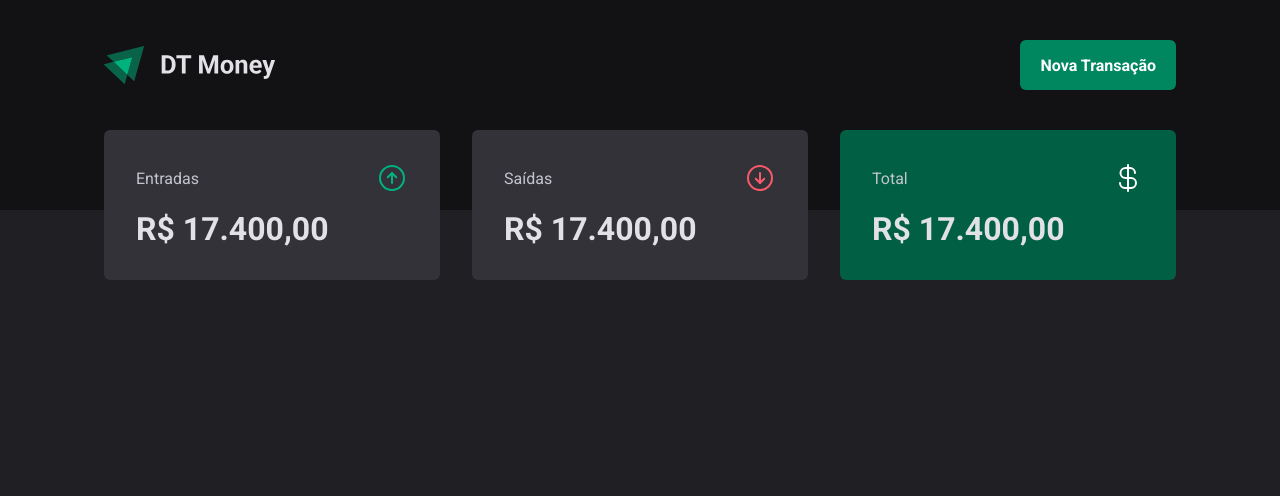
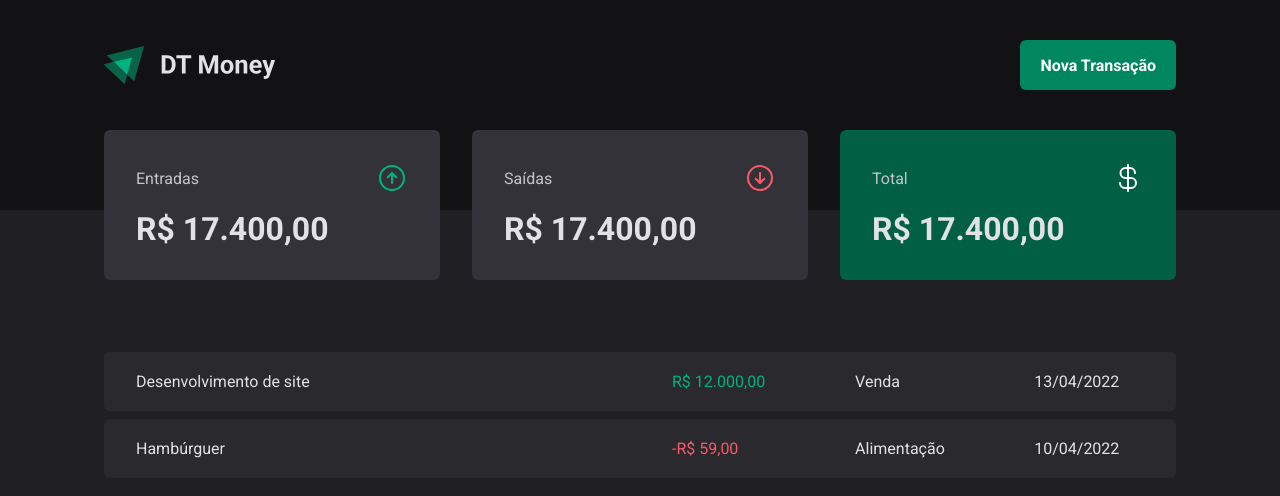
Before and after one commit to CarlosAlexandredevv/Dt-money, a React (Vite) app: page / in a window 1280 px wide. Shown: the top 496 px of the page. Built offline with nearby package versions, Linux system fonts and the light colour scheme.

Commit message:
:lipstick: feat: style transactions table

```diff
--- a/src/pages/Transactions/index.tsx
+++ b/src/pages/Transactions/index.tsx
@@ -1,10 +1,39 @@
 import { Header } from '../../components/Header';
 import { Summary } from '../../components/Summary';
+import {
+  PriceHighlight,
+  TransactionsContainer,
+  TransactionsTable,
+} from './styles';
+
 export function Transactions() {
   return (
     <div>
       <Header />
       <Summary />
+      <TransactionsContainer>
+        <TransactionsTable>
+          <tbody>
+            <tr>
+              <td width="50%">Desenvolvimento de site</td>
+              <td>
+                <PriceHighlight variant="income">R$ 12.000,00</PriceHighlight>
+              </td>
+              <td>Venda</td>
+              <td>13/04/2022</td>
+            </tr>
+
+            <tr>
+              <td width="50%">Hambúrguer</td>
+              <td>
+                <PriceHighlight variant="outcome">-R$ 59,00</PriceHighlight>
+              </td>
+              <td>Alimentação</td>
+              <td>10/04/2022</td>
+            </tr>
+          </tbody>
+        </TransactionsTable>
+      </TransactionsContainer>
     </div>
   );
 }
--- a/src/pages/Transactions/styles.ts
+++ b/src/pages/Transactions/styles.ts
@@ -0,0 +1,34 @@
+import styled from "styled-components";
+export const TransactionsContainer = styled.main`
+  width: 100%;
+  max-width: 1120px;
+  margin: 4rem auto 0;
+  padding: 0 1.5rem;
+`;
+export const TransactionsTable = styled.table`
+  width: 100%;
+  border-collapse: separate;
+  border-spacing: 0 0.5rem;
+  /* margin-top: 1.5rem; */
+
+  td {
+    padding: 1.25rem 2rem;
+    background: ${props => props.theme["gray-700"]};
+    &:first-child {
+      border-top-left-radius: 6px;
+      border-bottom-left-radius: 6px;
+    }
+    &:last-child {
+      border-top-right-radius: 6px;
+      border-bottom-right-radius: 6px;
+    }
+  }
+`;
+
+interface PriceHighlightProps {
+  variant: "income" | "outcome";
+}
+
+export const PriceHighlight = styled.span<PriceHighlightProps>`
+  color: ${props => props.variant === "income" ? props.theme["green-300"] : props.theme["red-300"]};
+`;
```
